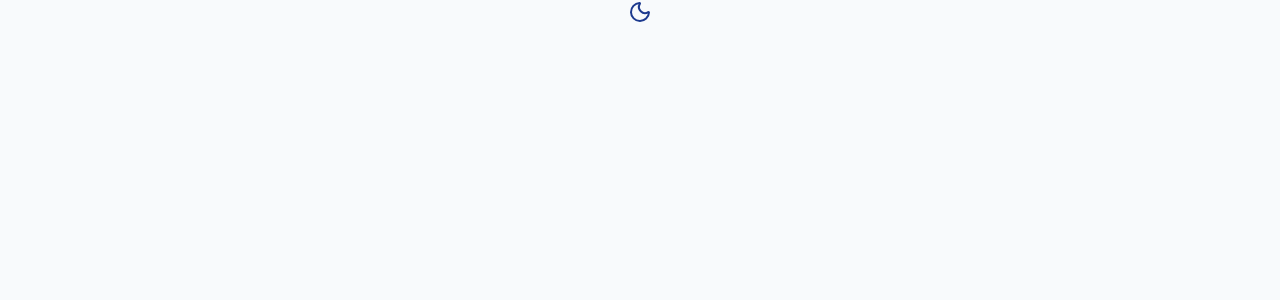
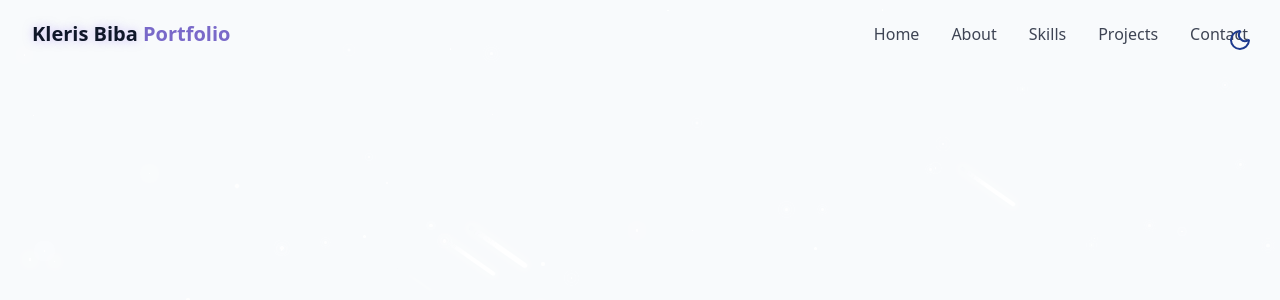
Before and after one commit to Kleriz171/porfolio, a React (Vite) app: page / in a window 1280 px wide. Shown: the top 300 px of the page. Built offline with nearby package versions, Linux system fonts and the light colour scheme.

Commit message:
Added shit ton stuff

```diff
--- /dev/null
+++ b/src/components/Navbar.jsx
@@ -0,0 +1,59 @@
+import { useEffect, useState } from "react";
+import { cn } from "../lib/utils";
+
+const navItems = [
+  { name: "Home", href: "#hero" },
+  { name: "About", href: "#about" },
+  { name: "Skills", href: "#skills" },
+  { name: "Projects", href: "#project" },
+  { name: "Contact", href: "#contact" }
+];
+
+export const Navbar = () => {
+  const [isScrolled, setIsScrolled] = useState(false);
+
+  useEffect(() => {
+    const handleScroll = () => {
+      setIsScrolled(window.scrollY > 10);
+    };
+
+    window.addEventListener("scroll", handleScroll);
+    return () => window.removeEventListener("scroll", handleScroll);
+  }, []);
+
+  return (
+    <nav
+      className={cn(
+        "fixed w-full z-40 transition-all duration-300",
+        isScrolled ? "py-3 bg-background/80 backdrop-blur-md shadow-xs" : "py-5"
+      )}
+    >
+      <div className="container flex items-center justify-between">
+        <a
+          className="text-xl font-bold text-primary flex items-center"
+          href="#hero"
+        >
+          <span className="relative z-10">
+            <span className="text-glow text-foreground">Kleris Biba</span>{" "}
+            Portfolio
+          </span>
+        </a>
+
+        {/* Desktop nav */}
+        <div className="hidden md:flex space-x-8">
+          {navItems.map((item, key) => (
+            <a
+              key={key}
+              href={item.href}
+              className="text-foreground/80 hover:text-primary duration-300"
+            >
+              {item.name}
+            </a>
+          ))}
+        </div>
+
+        {/* Mobile nav will go here */}
+      </div>
+    </nav>
+  );
+};
--- /dev/null
+++ b/src/components/StarBackround.jsx
@@ -0,0 +1,81 @@
+import { useEffect, useState } from "react"
+
+export const StarBackround = () =>{
+
+
+    const[stars, setStars] = useState([])
+    const[meteors, setMeteors] = useState([])
+
+    useEffect(() =>{
+        generateStars()
+        generateMeteors()
+
+        const handleResize = () =>{
+            generateStars()
+        }
+
+        window.addEventListener('resize', handleResize)
+
+        return () => window.removeEventListener("resize", handleResize)
+    }, [])
+
+    const generateStars = () =>{
+        const numberOfStars = Math.floor(
+            (window.innerWidth * window.innerHeight) /8500
+        );
+        const newStars = []
+
+        for (let i = 0; i < numberOfStars;i++){
+            newStars.push({
+                id:i,
+                size: Math.random() *3+1,
+                x:Math.random() *100,
+                y: Math.random() *100,
+                opacity: Math.random() *0.5 + 0.5,
+                animationDuration: Math.random() *4 +2,
+            })
+    }
+    setStars(newStars)
+    };
+
+    const generateMeteors = () =>{
+        const numberOfMeteors = 4
+        const newMeteors = []
+
+        for (let i = 0; i < numberOfMeteors;i++){
+            newMeteors.push({
+                id:i,
+                size: Math.random() *2+1,
+                x:Math.random() *100,
+                y: Math.random() *20,
+                animationDelay: Math.random() * 15,
+                animationDuration: Math.random() *3 + 3,
+            })
+    }
+    setMeteors(newMeteors)
+}
+    return(
+        <div className="fixed inset-0 overflow-hidden pointer-events-none z-0">
+            {stars.map((star) =>(
+                <div key={star.id} className="star animate-pulse-subtle" style={{
+                    width:star.size + "px",
+                    height:star.size + "px",
+                    left:star.x + "%" ,
+                    top:star.y + "%",
+                    opacity:star.opacity,
+                    animationDuration:star.animationDuration + "s",
+                }} />
+            ))}
+            {meteors.map((meteor) =>(
+                <div key={meteor.id} className="meteor animate-meteor" style={{
+                    width:meteor.size* 30 + "px",
+                    height:meteor.size* 2 + "px",
+                    left:meteor.x + "%" ,
+                    top:meteor.y + "%",
+                    animationDelay:meteor.delay + "s",
+                    animationDuration:meteor.animationDuration + "s",
+                }} />
+            ))}
+        </div>
+    )
+}
--- a/src/components/ThemeToggle.jsx
+++ b/src/components/ThemeToggle.jsx
@@ -1,21 +1,40 @@
 import { Moon, Sun } from "lucide-react"
-import { useState } from "react"
+import { useEffect, useState } from "react"
+import { cn } from "@/lib/utils"
 
 export const ThemeToggle = () => {
     const [isDarkMode, setIsDarkMode] = useState(false)
 
+    useEffect(() =>{
+        const storedTheme = localStorage.getItem("theme")
+        if(storedTheme === "dark"){
+            setIsDarkMode(true)
+            document.documentElement.classList.add("dark")
+        }
+        else{
+            setIsDarkMode(false)
+            document.documentElement.classList.remove("dark")
+        }
+    },[])
+
     const toggleTheme = () =>{
         if (isDarkMode){
             document.documentElement.classList.remove("dark")
+                        localStorage.setItem("theme", "light")
             setIsDarkMode(false)
         }else{
             document.documentElement.classList.add("dark")
+            localStorage.setItem("theme", "dark")
             setIsDarkMode(true)
         }
     }
 
     return(
-    <button onClick={toggleTheme}>{isDarkMode ?
+    <button onClick={toggleTheme}
+    className={cn("fixed max-sm:hidden top-5 right-5 z-50 p-2 rounded-full transition-colors duration-300",
+        "focus:outline-hidden"
+    )}
+    >{isDarkMode ?
     <Sun className="h-6 w-6 text-yellow-300"/> :
     <Moon className="h-6 w-6 text-blue-900"/>}
     </button>
--- /dev/null
+++ b/src/lib/utils.js
@@ -0,0 +1,6 @@
+import { clsx } from "clsx"
+import { twMerge } from "tailwind-merge"
+
+export const cn = (...inputs) =>{
+    return twMerge(clsx(inputs))
+}
--- a/src/pages/Home.jsx
+++ b/src/pages/Home.jsx
@@ -1,9 +1,13 @@
 import { ThemeToggle } from "../components/ThemeToggle"
+import { StarBackround } from "../components/StarBackround"
+import { Navbar } from "../components/Navbar"
 
 export const Home = () =>{
     return(
         <div className="min-h-screen bg-background text-foreground overflow-x-hidden">
             <ThemeToggle/>
+            <StarBackround />
+            <Navbar/>
         </div>
     )
 }
--- a/vite.config.js
+++ b/vite.config.js
@@ -8,7 +8,7 @@
   plugins: [react(), tailwindcss()],
   resolve: {
     alias: {
-      "@": path.resolve(__dirname, ".src"),
+      "@": path.resolve(__dirname, "src"),
     }
   }
 })
```
